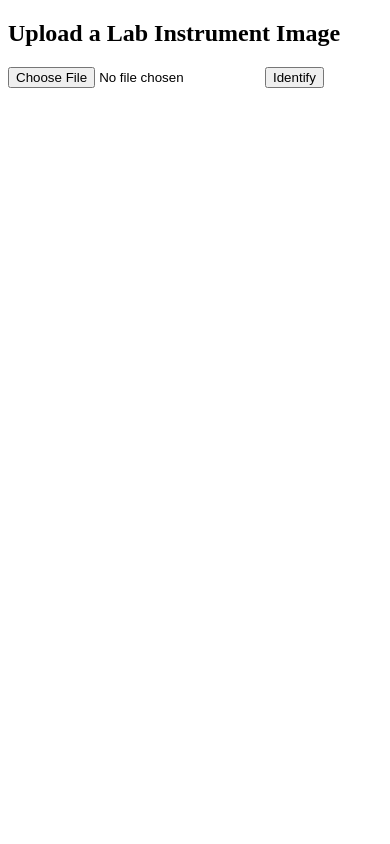
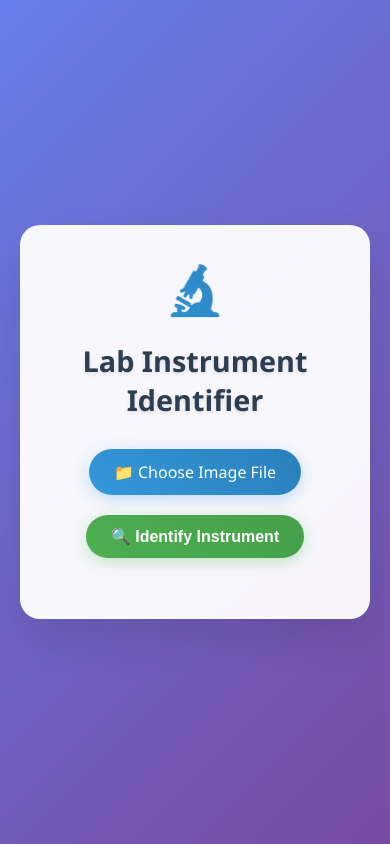
Before and after one commit to dharshan-b7/lab_tool_identifier, a Flask app: page / in a window 390 px wide. Run offline with Flask 3, Linux system fonts and the light colour scheme.

Commit message:
Initial commit

```diff
--- a/templates/index.html
+++ b/templates/index.html
@@ -2,27 +2,226 @@
 <html lang="en">
 <head>
     <meta charset="UTF-8">
+    <meta name="viewport" content="width=device-width, initial-scale=1.0">
     <title>Lab Instrument Identifier</title>
+    <style>
+        * {
+            margin: 0;
+            padding: 0;
+            box-sizing: border-box;
+        }
+
+        body {
+            font-family: 'Segoe UI', Tahoma, Geneva, Verdana, sans-serif;
+            background: linear-gradient(135deg, #667eea 0%, #764ba2 100%);
+            min-height: 100vh;
+            display: flex;
+            align-items: center;
+            justify-content: center;
+            padding: 20px;
+        }
+
+        .container {
+            background: rgba(255, 255, 255, 0.95);
+            backdrop-filter: blur(10px);
+            border-radius: 20px;
+            box-shadow: 0 20px 40px rgba(0, 0, 0, 0.1);
+            padding: 40px;
+            max-width: 600px;
+            width: 100%;
+            text-align: center;
+            border: 1px solid rgba(255, 255, 255, 0.2);
+        }
+
+        h2 {
+            color: #2c3e50;
+            font-size: 2.2em;
+            margin-bottom: 30px;
+            font-weight: 600;
+            text-shadow: 0 2px 4px rgba(0, 0, 0, 0.1);
+        }
+
+        .upload-section {
+            margin-bottom: 30px;
+        }
+
+        .file-input-wrapper {
+            position: relative;
+            display: inline-block;
+            margin-bottom: 20px;
+        }
+
+        .file-input {
+            position: absolute;
+            opacity: 0;
+            width: 100%;
+            height: 100%;
+            cursor: pointer;
+        }
+
+        .file-input-label {
+            display: inline-block;
+            padding: 15px 30px;
+            background: linear-gradient(45deg, #3498db, #2980b9);
+            color: white;
+            border-radius: 50px;
+            cursor: pointer;
+            font-weight: 500;
+            font-size: 1.1em;
+            transition: all 0.3s ease;
+            box-shadow: 0 4px 15px rgba(52, 152, 219, 0.3);
+        }
+
+        .file-input-label:hover {
+            background: linear-gradient(45deg, #2980b9, #1f618d);
+            transform: translateY(-2px);
+            box-shadow: 0 6px 20px rgba(52, 152, 219, 0.4);
+        }
+
+        .submit-btn {
+            background: linear-gradient(45deg, #4CAF50, #45a049);
+            color: white;
+            border: none;
+            padding: 15px 35px;
+            font-size: 1.1em;
+            border-radius: 50px;
+            cursor: pointer;
+            font-weight: 600;
+            transition: all 0.3s ease;
+            box-shadow: 0 4px 15px rgba(76, 175, 80, 0.3);
+        }
+
+        .submit-btn:hover {
+            background: linear-gradient(45deg, #45a049, #3d8b40);
+            transform: translateY(-2px);
+            box-shadow: 0 6px 20px rgba(76, 175, 80, 0.4);
+        }
+
+        .error-message {
+            background: rgba(244, 67, 54, 0.1);
+            color: #c62828;
+            padding: 15px;
+            border-radius: 10px;
+            margin: 20px 0;
+            border-left: 4px solid #f44336;
+            font-weight: 500;
+        }
+
+        .result-section {
+            margin-top: 30px;
+            text-align: left;
+        }
+
+        .result-section h3 {
+            color: #2c3e50;
+            font-size: 1.4em;
+            margin-bottom: 15px;
+            text-align: center;
+        }
+
+        .uploaded-image {
+            width: 100%;
+            max-width: 400px;
+            height: auto;
+            border-radius: 15px;
+            box-shadow: 0 10px 30px rgba(0, 0, 0, 0.2);
+            margin: 20px auto;
+            display: block;
+        }
+
+        .response-text {
+            background: rgba(52, 152, 219, 0.1);
+            padding: 20px;
+            border-radius: 15px;
+            border-left: 4px solid #3498db;
+            color: #2c3e50;
+            line-height: 1.6;
+            font-size: 1.05em;
+            margin-top: 20px;
+        }
+
+        .icon {
+            font-size: 3em;
+            margin-bottom: 20px;
+            background: linear-gradient(45deg, #3498db, #2980b9);
+            -webkit-background-clip: text;
+            -webkit-text-fill-color: transparent;
+            background-clip: text;
+        }
+
+        @media (max-width: 768px) {
+            .container {
+                padding: 30px 20px;
+            }
+
+            h2 {
+                font-size: 1.8em;
+            }
+
+            .file-input-label, .submit-btn {
+                padding: 12px 25px;
+                font-size: 1em;
+            }
+        }
+    </style>
 </head>
 <body>
-    <h2>Upload a Lab Instrument Image</h2>
+    <div class="container">
+        <div class="icon">🔬</div>
+        <h2>Lab Instrument Identifier</h2>
+
+        <div class="upload-section">
             <form method="post" enctype="multipart/form-data">
-        <input type="file" name="image" accept="image/*" required>
-        <button type="submit">Identify</button>
+                <div class="file-input-wrapper">
+                    <input type="file" name="image" accept="image/*" required class="file-input" id="fileInput">
+                    <label for="fileInput" class="file-input-label">📁 Choose Image File</label>
+                </div>
+                <br>
+                <button type="submit" class="submit-btn">🔍 Identify Instrument</button>
             </form>
+        </div>
 
         {% if error %}
-        <p style="color: red;">{{ error }}</p>
+            <div class="error-message">
+                ⚠️ {{ error }}
+            </div>
         {% endif %}
 
         {% if image_url %}
-        <h3>Uploaded Image:</h3>
-        <img src="{{ image_url }}" alt="Uploaded image" width="300"><br>
+            <div class="result-section">
+                <h3>📸 Uploaded Image:</h3>
+                <img src="{{ image_url }}" alt="Uploaded lab instrument" class="uploaded-image">
+            </div>
         {% endif %}
 
         {% if response_text %}
-        <h3>Gemini Says:</h3>
-        <p>{{ response_text }}</p>
+            <div class="result-section">
+                <h3>🤖 Analysis Results:</h3>
+                <div class="response-text">
+                    {{ response_text }}
+                </div>
+            </div>
         {% endif %}
+    </div>
+
+    <script>
+        // Add file name display functionality
+        document.getElementById('fileInput').addEventListener('change', function(e) {
+            const fileName = e.target.files[0]?.name;
+            const label = document.querySelector('.file-input-label');
+            if (fileName) {
+                label.textContent = `📁 ${fileName}`;
+            } else {
+                label.textContent = '📁 Choose Image File';
+            }
+        });
+
+        // Add form submission loading state
+        document.querySelector('form').addEventListener('submit', function() {
+            const submitBtn = document.querySelector('.submit-btn');
+            submitBtn.textContent = '🔄 Analyzing...';
+            submitBtn.disabled = true;
+        });
+    </script>
 </body>
 </html>
```
Lines whose indentation alone changed are shown as unchanged.
